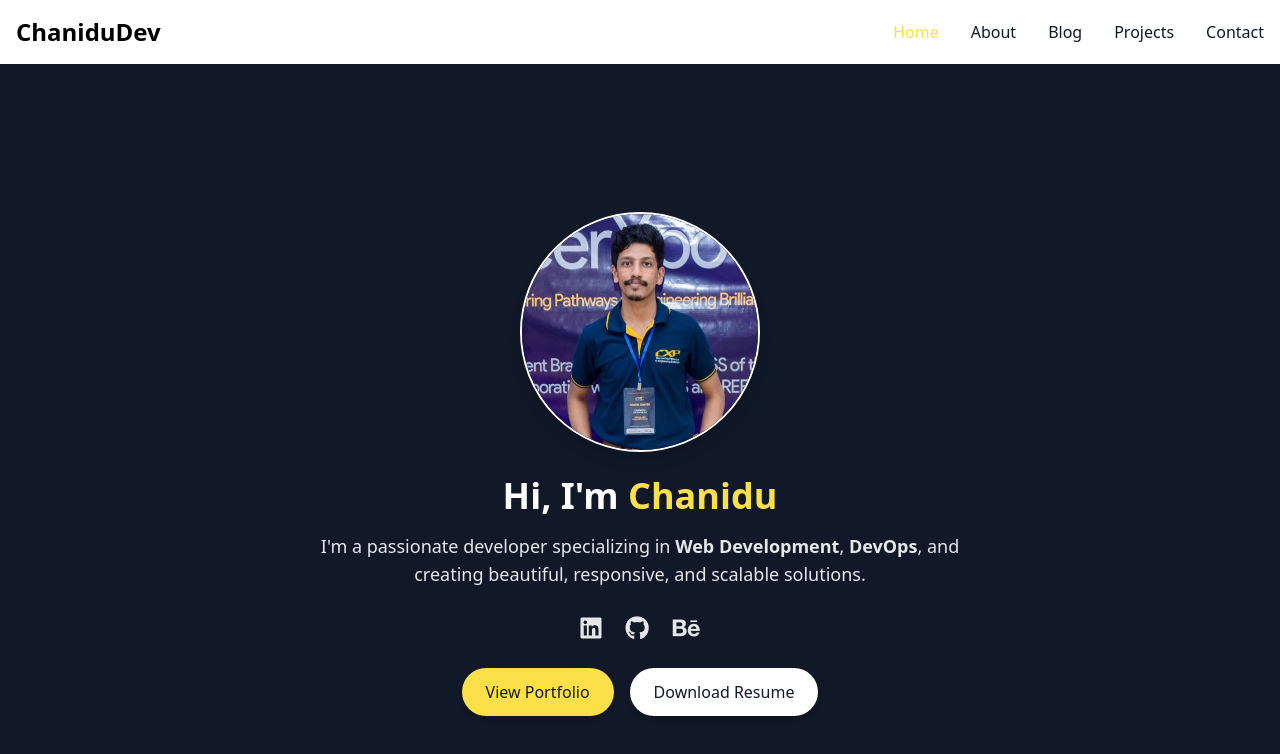
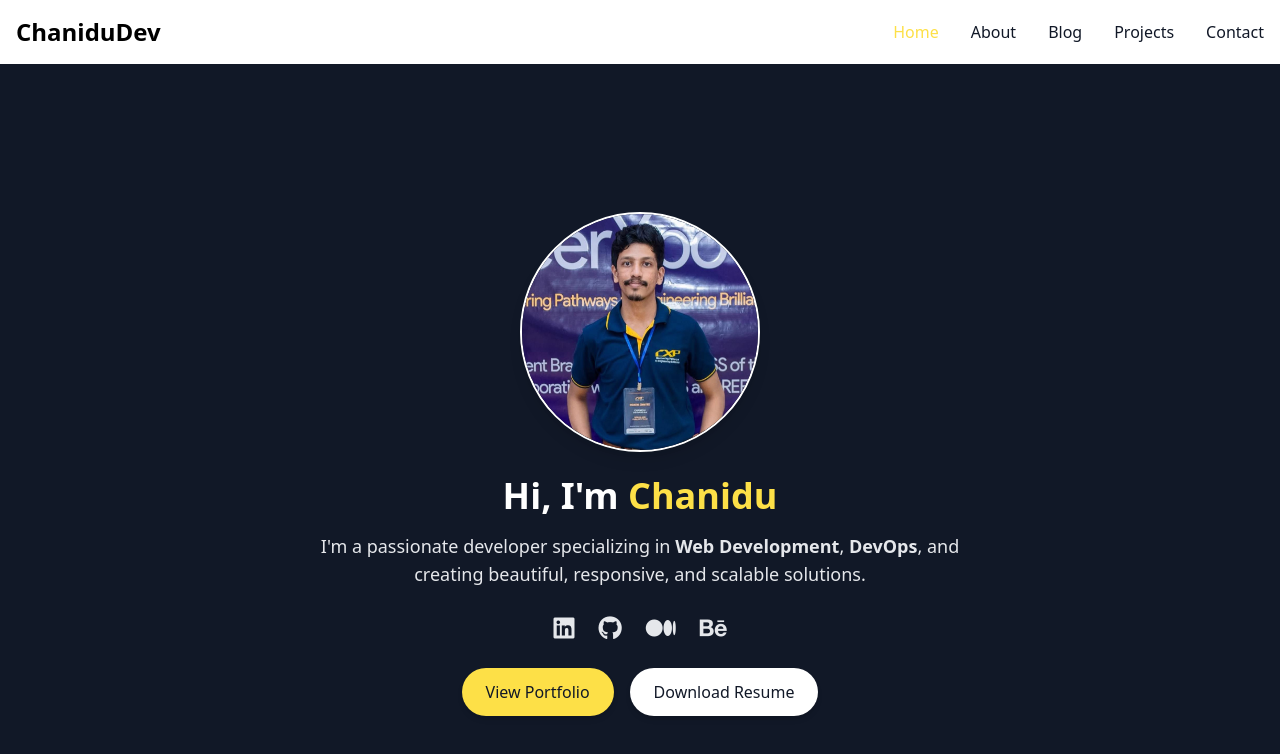
Before and after one commit to Chanidu26/ChaniduDev, a React (Create React App) app: page / in a window 1280 px wide. Shown: the top 754 px of the page. Built offline with nearby package versions, Linux system fonts and the light colour scheme.

Commit message:
added medium blog link

```diff
--- a/src/components/Home.js
+++ b/src/components/Home.js
@@ -26,7 +26,7 @@ const Home = () => {
               href="https://www.linkedin.com/in/chanidukarunarathna/"
               target="_blank"
               rel="noopener noreferrer"
-              className="text-gray-200 hover:text-blue-400 text-2xl"
+              className="text-gray-200 hover:text-yellow-300 text-2xl"
             >
               <i className="fab fa-linkedin"></i>
             </a>
@@ -34,15 +34,23 @@ const Home = () => {
               href="https://github.com/Chanidu26"
               target="_blank"
               rel="noopener noreferrer"
-              className="text-gray-200 hover:text-gray-500 text-2xl"
+              className="text-gray-200 hover:text-yellow-300 text-2xl"
             >
               <i className="fab fa-github"></i>
+            </a>
+            <a
+              href="https://medium.com/@chanidukarunarathna"
+              target="_blank"
+              rel="noopener noreferrer"
+              className="text-gray-200 hover:text-yellow-300 text-2xl"
+            >
+              <i className="fab fa-medium"></i>
             </a>
             <a
               href="https://www.behance.net/chanidukarunarathna"
               target="_blank"
               rel="noopener noreferrer"
-              className="text-gray-200 hover:text-blue-300 text-2xl"
+              className="text-gray-200 hover:text-yellow-300 text-2xl"
             >
               <i className="fab fa-behance"></i>
             </a>
```
